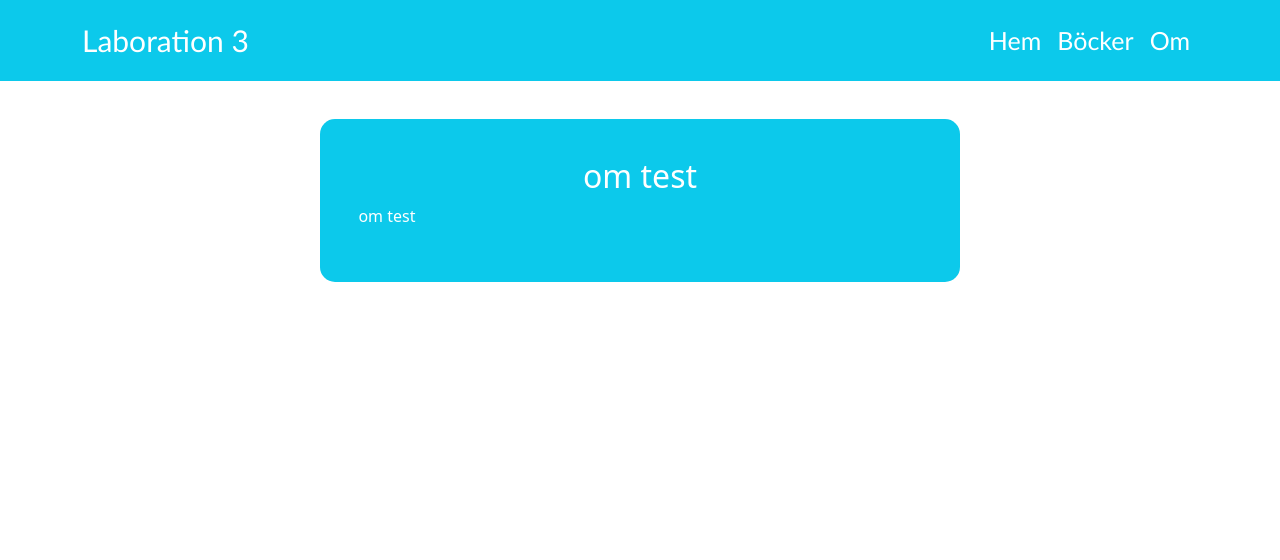
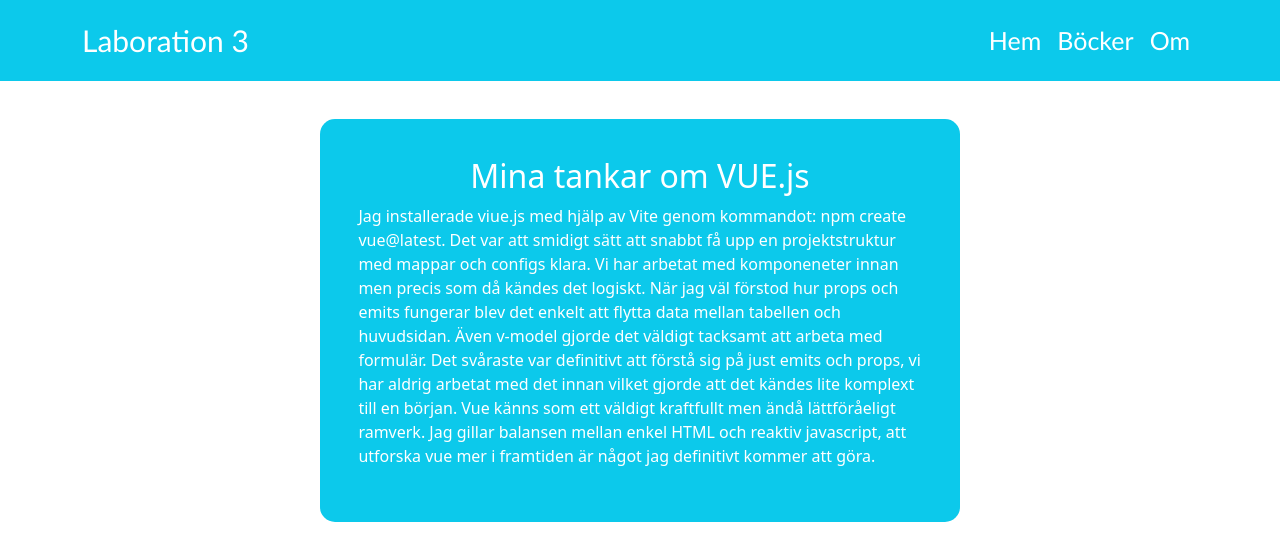
Before and after one commit to sape24/Laboration3FullstackMedRamverk, a Vue app: page /about in a window 1280 px wide. Shown: the top 560 px of the page. Built offline with nearby package versions, Linux system fonts and the light colour scheme.

Commit message:
Färdig infosida

```diff
--- a/src/views/aboutView.vue
+++ b/src/views/aboutView.vue
@@ -4,8 +4,11 @@
 
 <template>
     <articleComponent
-        title="om test"
-        text="om test"
+        title="Mina tankar om VUE.js"
+        text="Jag installerade viue.js med hjälp av Vite genom kommandot: npm create vue@latest. Det var att smidigt sätt att snabbt få upp en projektstruktur med mappar och configs klara.
+        Vi har arbetat med komponeneter innan men precis som då kändes det logiskt. När jag väl förstod hur props och emits fungerar blev det enkelt att flytta data mellan tabellen och huvudsidan. Även v-model gjorde det väldigt
+        tacksamt att arbeta med formulär. Det svåraste var definitivt att förstå sig på just emits och props, vi har aldrig arbetat med det innan vilket gjorde att det kändes lite komplext till en början. Vue känns som ett väldigt
+        kraftfullt men ändå lättföråeligt ramverk. Jag gillar balansen mellan enkel HTML och reaktiv javascript, att utforska vue mer i framtiden är något jag definitivt kommer att göra."
     />
 </template>
 
```
